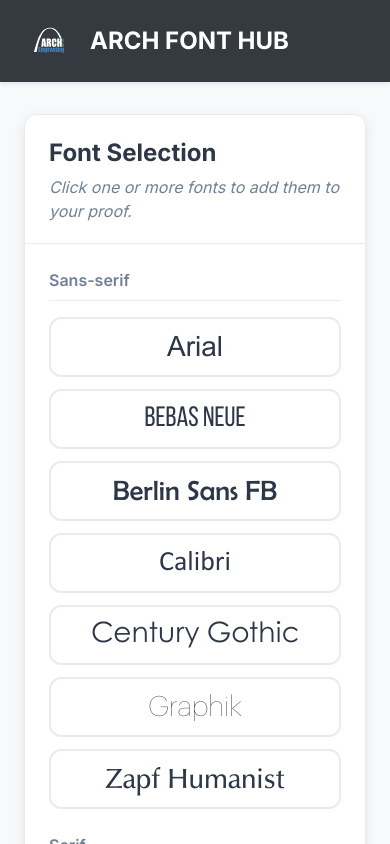
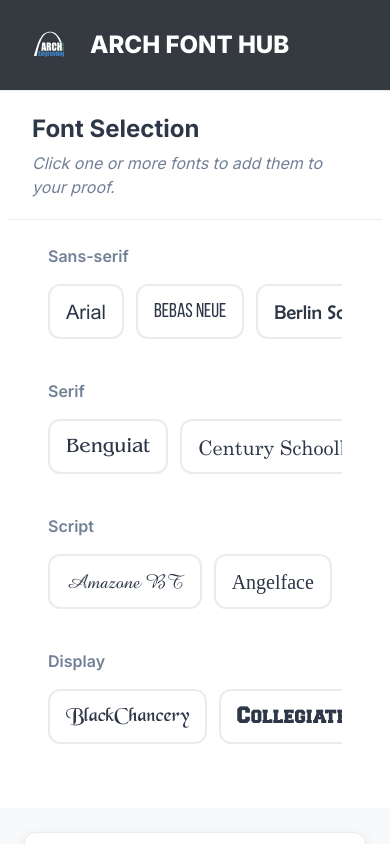
Before and after one commit to Arch-Tom/archfonthub, a React (Vite) app: page / in a window 390 px wide. Shown: the top 844 px of the page. Built offline with nearby package versions, Linux system fonts and the light colour scheme; a web font is replaced by a local one.

Commit message:
Style updates

```diff
--- a/src/App.css
+++ b/src/App.css
@@ -5,12 +5,12 @@
     --shadow-color: rgba(45, 55, 72, 0.1);
     --text-primary: #2d3748;
     --text-secondary: #718096;
-    --accent-color: #38a169; /* Sage Green */
-    --accent-hover: #2f855a;
-    --accent-light: #e6f6f0;
+    --accent-color: #0d6efd; /* Blue Accent */
+    --accent-hover: #0b5ed7;
+    --accent-light: #e7f1ff;
     --accent-text: #ffffff;
     --danger: #e53e3e;
-    --success: #38a169;
+    --success: #198754;
     --radius: 0.75rem;
 }
 
@@ -21,38 +21,56 @@
     color: var(--text-primary);
 }
 
-/* --- Header --- */
-.app-header {
-    background-color: #343a40;
-    color: white;
+.app-layout {
+    display: flex;
+}
+
+/* --- Sidebar (Desktop) --- */
+.sidebar {
+    background-color: var(--bg-card);
+    border-right: 1px solid var(--border-color);
+    width: 380px;
+    flex-shrink: 0;
+    display: flex;
+    flex-direction: column;
+    height: 100vh;
+    position: sticky;
+    top: 0;
+}
+
+.sidebar-header {
     display: flex;
     align-items: center;
     gap: 1rem;
-    padding: 1rem 1.5rem;
-    box-shadow: 0 2px 4px var(--shadow-color);
-    position: sticky;
-    top: 0;
-    z-index: 10;
+    padding: 1.25rem 1.5rem;
+    border-bottom: 1px solid var(--border-color);
+    background-color: #343a40;
+    color: white;
 }
 
-.header-logo {
-    height: 50px; /* Increased logo size */
+.sidebar-logo {
+    height: 50px;
 }
 
-.app-header h1 {
+.sidebar-header h1 {
     font-size: 1.5rem;
-    font-weight: 700;
+    font-weight: 800;
     margin: 0;
 }
 
-/* --- Main Content Layout --- */
-.main-container {
-    max-width: 960px;
-    margin: 0 auto;
-    padding: 2rem 1.5rem;
+.sidebar-content {
+    padding: 0 0.5rem 1.5rem;
+    overflow-y: auto;
+    flex-grow: 1;
+}
+
+/* --- Main Content --- */
+.main-content {
+    width: 100%;
+    padding: 2rem;
     display: flex;
     flex-direction: column;
-    gap: 2rem;
+    gap: 1.5rem;
 }
 
 .card {
@@ -85,13 +103,15 @@
 }
 
 /* --- Font Selection --- */
+.font-category {
+    padding: 0 1rem;
+}
+
     .font-category h3 {
         font-size: 1rem;
         font-weight: 600;
         color: var(--text-secondary);
         margin: 1.5rem 0 1rem 0;
-    padding-bottom: 0.5rem;
-    border-bottom: 1px solid var(--border-color);
     }
 
     .font-category:first-child h3 {
@@ -100,7 +120,7 @@
 
 .font-button-grid {
     display: grid;
-    grid-template-columns: repeat(auto-fill, minmax(200px, 1fr));
+    grid-template-columns: repeat(auto-fill, minmax(150px, 1fr));
     gap: 0.75rem;
 }
 
@@ -113,11 +133,13 @@
     border: 2px solid var(--border-color);
     border-radius: var(--radius);
     padding: 0 1rem;
-    height: 60px;
-    font-size: 1.75rem;
+    height: 55px;
+    font-size: 1.25rem;
     line-height: 1;
     cursor: pointer;
     transition: all 0.2s ease;
+    overflow: hidden;
+    text-align: center;
 }
 
     .font-button:hover {
@@ -168,6 +190,7 @@
         outline: 2px solid var(--accent-color);
         border-color: var(--accent-color);
     }
+
 
 /* --- Live Preview --- */
 .preview-controls {
@@ -293,8 +316,8 @@
 
 .submit-button-logo {
     height: 36px;
+    filter: brightness(0) invert(1);
 }
-/* Increased logo size */
 
 /* --- Modals and Toasts --- */
 .modal-overlay {
@@ -434,3 +457,42 @@
 .toast-error {
     background-color: var(--danger);
 }
+
+/* --- Responsive Layout: Sidebar to Header --- */
+@media (max-width: 1024px) {
+    .app-layout {
+        flex-direction: column;
+    }
+
+    .sidebar {
+        width: 100%;
+        height: auto;
+        flex-direction: column;
+        position: static;
+        border-right: none;
+    }
+
+    .sidebar-header {
+        position: sticky;
+        top: 0;
+        background-color: #343a40;
+        z-index: 10;
+        width: 100%;
+    }
+
+    .main-content {
+        padding: 1.5rem;
+    }
+
+    .font-button-grid {
+        display: flex;
+        flex-wrap: nowrap;
+        overflow-x: auto;
+        padding-bottom: 1rem;
+        scrollbar-width: thin;
+    }
+
+    .font-button {
+        flex-shrink: 0;
+    }
+}
--- a/src/App.jsx
+++ b/src/App.jsx
@@ -138,14 +138,13 @@
     const glyphs = ['©', '®', '™', '&', '#', '+', '–', '—', '…', '•', '°', '·', '♥', '♡', '♦', '♢', '♣', '♧', '♠', '♤', '★', '☆', '♪', '♫', '←', '→', '↑', '↓', '∞', '†', '✡︎', '✞', '✠', '±', '½', '¼', 'Α', 'Β', 'Γ', 'Δ', 'Ε', 'Ζ', 'Η', 'Θ', 'Ι', 'Κ', 'Λ', 'Μ', 'Ν', 'Ξ', 'Ο', 'Π', 'Ρ', 'Σ', 'Τ', 'Υ', 'Φ', 'Χ', 'Ψ', 'Ω'];
 
     return (
-        <>
-            <header className="app-header">
-                <img src="/images/Arch Vector Logo White.svg" alt="Arch Font Hub Logo" className="header-logo" />
-                <h1>ARCH FONT HUB</h1>
-            </header>
-
-            <main className="main-container">
-                <section className="card">
+        <div className="app-layout">
+            <aside className="sidebar">
+                <div className="sidebar-header">
+                    <img src="/images/Arch Vector Logo White.svg" alt="Arch Font Hub Logo" className="sidebar-logo" />
+                    <h1>ARCH FONT HUB</h1>
+                </div>
+                <div className="sidebar-content">
                     <div className="card-header">
                         <h2>Font Selection</h2>
                         <p>Click one or more fonts to add them to your proof.</p>
@@ -173,8 +172,10 @@
                             </div>
                         ))}
                     </div>
-                </section>
+                </div>
+            </aside>
 
+            <main className="main-content">
                 <section className="card">
                     <div className="card-header">
                         <h2>Text to Preview</h2>
@@ -220,12 +221,12 @@
                     </div>
                 </section>
 
-                <section className="submit-section">
+                <div className="submit-section">
                     <button className="submit-button" onClick={handleInitiateSave}>
                         <img src="/images/Arch Vector Logo White.svg" alt="Logo" className="submit-button-logo" />
                         Submit your selection to Arch Engraving
                     </button>
-                </section>
+                </div>
             </main>
 
             <Modal isOpen={isGlyphModalOpen} onClose={() => setIsGlyphModalOpen(false)} title="Symbol Palette">
@@ -242,7 +243,7 @@
             </Modal>
 
             <div className="toast-container">{toasts.map(t => (<div key={t.id} className={`toast toast-${t.type}`}>{t.message}</div>))}</div>
-        </>
+        </div>
     );
 };
 
```
Lines whose indentation alone changed are shown as unchanged.
